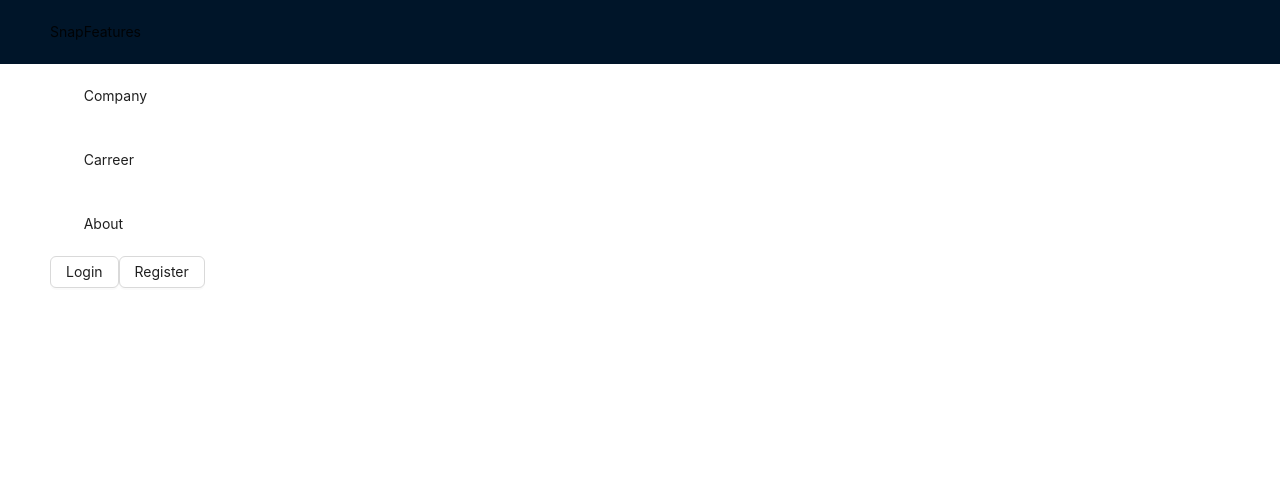
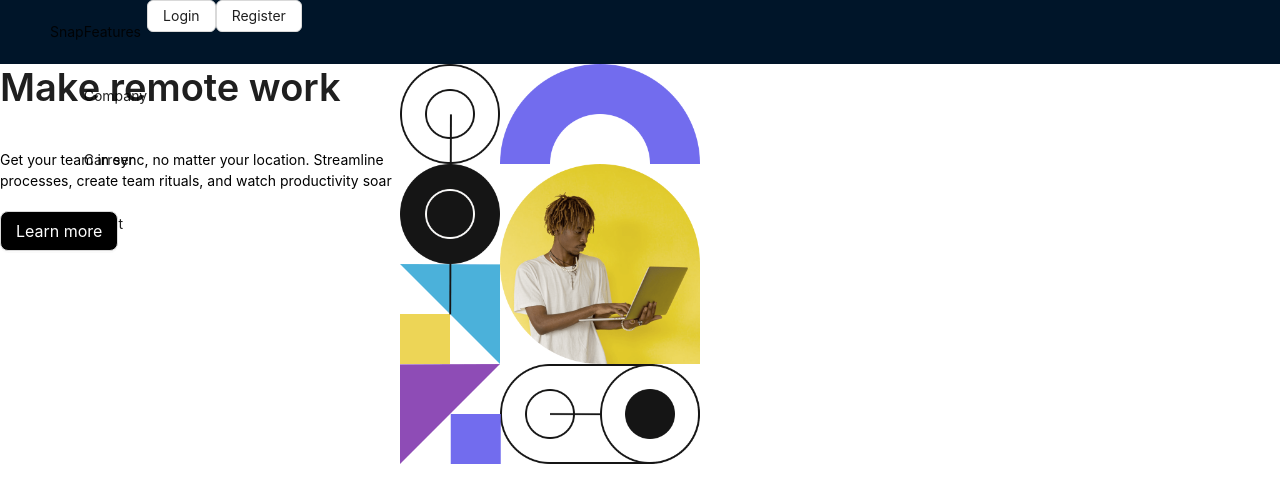
Before and after one commit to itsozod/tailwind-tsx, a React (Vite) app: page / in a window 1280 px wide. Shown: the top 502 px of the page. Built offline with nearby package versions, Linux system fonts and the light colour scheme.

Commit message:
add main page

```diff
--- a/src/components/Header/Header.tsx
+++ b/src/components/Header/Header.tsx
@@ -1,12 +1,13 @@
-import { Button, Flex } from "antd";
+import { Button, Flex, Row } from "antd";
 import { Header } from "antd/es/layout/layout";
 
 export const HeaderLayout = () => {
   return (
     <>
       <Header className="flex justify-between items-center bg-[white] text-[black]">
+        <Row className=" w-full m-auto max-w-screen-xl flex justify-between items-center bg-[white] text-[black]">
           <Flex className="flex justify-center items-center gap-7">
-          <div className="font-bold text-3xl">Snap</div>
+            <Row className="font-bold text-3xl">Snap</Row>
             <nav className="flex justify-center items-center">
               <ul className="flex gap-3">
                 <li>Features</li>
@@ -20,6 +21,7 @@ export const HeaderLayout = () => {
             <Button>Login</Button>
             <Button className="border-2 border-black-500">Register</Button>
           </Flex>
+        </Row>
       </Header>
     </>
   );
--- /dev/null
+++ b/src/components/Main/Main.tsx
@@ -0,0 +1,36 @@
+import { Button, Flex, Row, Typography } from "antd";
+
+export const Main = () => {
+  return (
+    <>
+      <Flex className="m-auto max-w-screen-xl w-full items-center justify-center p-10 gap-40 ">
+        <Flex
+          vertical={true}
+          style={{
+            width: "400px",
+          }}
+          gap={20}
+          align="start"
+        >
+          <Typography.Title level={1}>Make remote work</Typography.Title>
+          <Row>
+            Get your team in sync, no matter your location. Streamline
+            processes, create team rituals, and watch productivity soar
+          </Row>
+          <Button
+            size="large"
+            style={{
+              background: "black",
+              color: "#fff",
+            }}
+          >
+            Learn more
+          </Button>
+        </Flex>
+        <Flex style={{ width: "300px" }}>
+          <img src="image-hero-desktop.png" alt="" />
+        </Flex>
+      </Flex>
+    </>
+  );
+};
--- a/src/components/Wrapper/Wrapper.tsx
+++ b/src/components/Wrapper/Wrapper.tsx
@@ -1,10 +1,12 @@
 import { Layout } from "antd";
 import { HeaderLayout } from "../Header/Header";
+import { Main } from "../Main/Main";
 
 export const Wrapper = () => {
   return (
-    <Layout>
+    <Layout style={{ background: "#fff" }}>
       <HeaderLayout />
+      <Main />
     </Layout>
   );
 };
```
Lines whose indentation alone changed are shown as unchanged.
